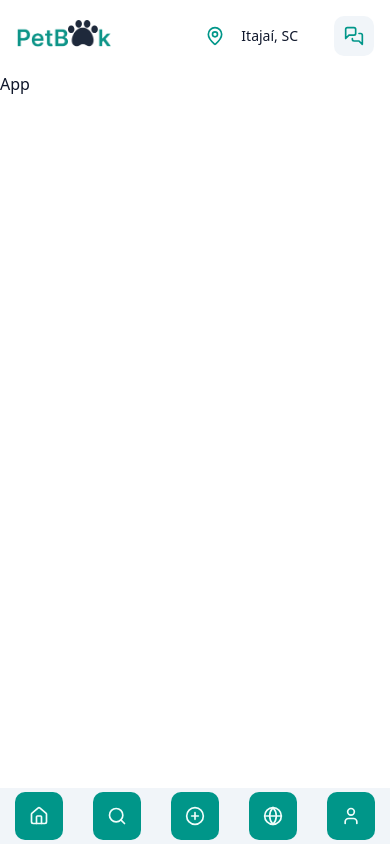
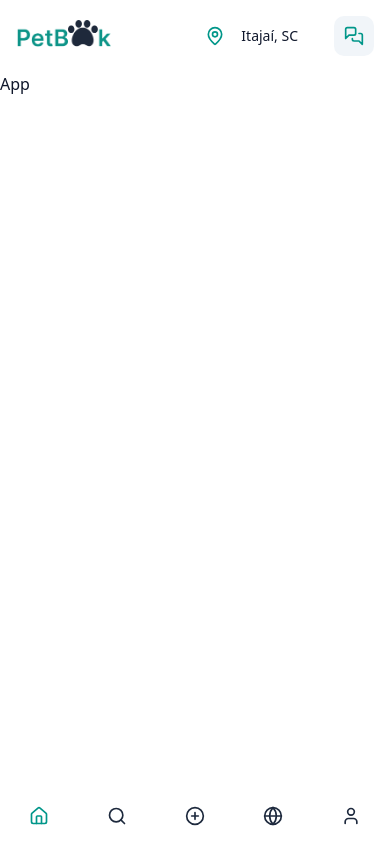
Before and after one commit to caiorosa-dev/pet-book, a Next.js app: page / in a window 390 px wide. Built offline with nearby package versions, Linux system fonts and the light colour scheme.

Commit message:
Add mobile nav

```diff
--- a/src/components/layout/mobile-nav.tsx
+++ b/src/components/layout/mobile-nav.tsx
@@ -2,6 +2,7 @@
 
 import { GlobeIcon, Home, PlusCircleIcon, SearchIcon, User } from 'lucide-react'
 import Link from 'next/link'
+import { usePathname } from 'next/navigation'
 
 import { cn } from '@/lib/utils'
 
@@ -16,21 +17,19 @@ type MobileNavLinkProps = {
 }
 
 function MobileNavLink({ href, icon: Icon, exact }: MobileNavLinkProps) {
-  const isActive = exact
-    ? window.location.pathname === href
-    : window.location.pathname.startsWith(href)
+  const pathname = usePathname()
+
+  const isActive = exact ? pathname === href : pathname.startsWith(href)
 
   return (
     <li
-      className={`group rounded-md w-12 h-12 flex justify-center items-center ${isActive ? 'bg-primary' : 'bg-transparent'}`}
+      className={cn(
+        'group rounded-full w-12 h-12 flex justify-center items-center hover:bg-secondary',
+        isActive ? 'text-primary' : 'text-muted  cursor-pointer',
+      )}
     >
-      <Link
-        href={href}
-        className={`flex items-center justify-center ${isActive ? 'text-primary-foreground' : 'text-muted-foreground hover:text-primary'}`}
-      >
-        <Icon
-          className={`h-5 w-5 ${isActive ? 'text-primary-foreground' : 'group-hover:text-primary'}`}
-        />
+      <Link href={href} className={`flex items-center justify-center `}>
+        <Icon className={`h-5 w-5`} />
       </Link>
     </li>
   )
@@ -40,16 +39,16 @@ export function MobileNav({ className }: MobileNavProps) {
   return (
     <nav
       className={cn(
-        'fixed bottom-0 left-0 w-full bg-slate-100 dark:bg-slate-900 py-1',
+        'fixed bottom-0 left-0 w-full bg-background py-1',
         className,
       )}
     >
       <ul className="flex justify-around items-center max-w-xl w-full mx-auto">
         <MobileNavLink href="/" icon={Home} exact />
-        <MobileNavLink href="/" icon={SearchIcon} />
-        <MobileNavLink href="/" icon={PlusCircleIcon} />
-        <MobileNavLink href="/" icon={GlobeIcon} />
-        <MobileNavLink href="/" icon={User} />
+        <MobileNavLink href="/search" icon={SearchIcon} />
+        <MobileNavLink href="/new-post" icon={PlusCircleIcon} />
+        <MobileNavLink href="/orgs" icon={GlobeIcon} />
+        <MobileNavLink href="/profile" icon={User} />
       </ul>
     </nav>
   )
```
